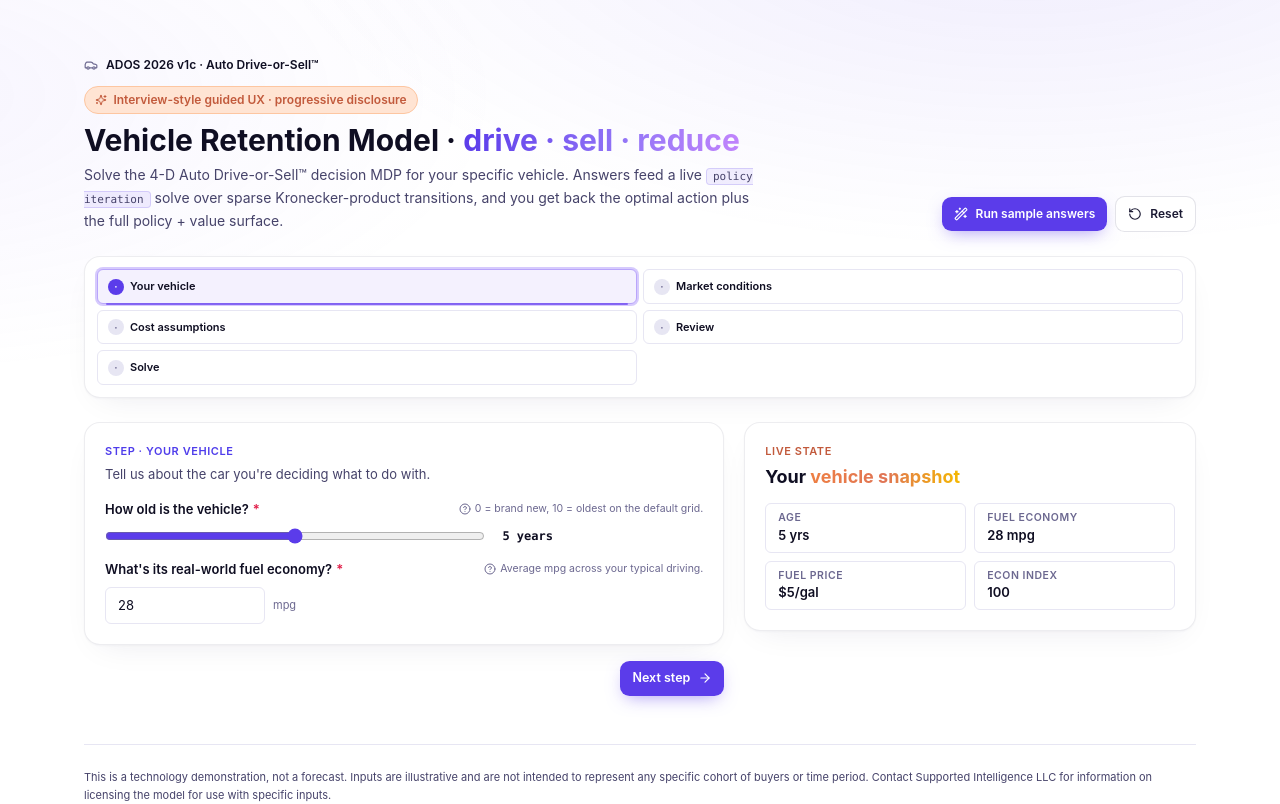
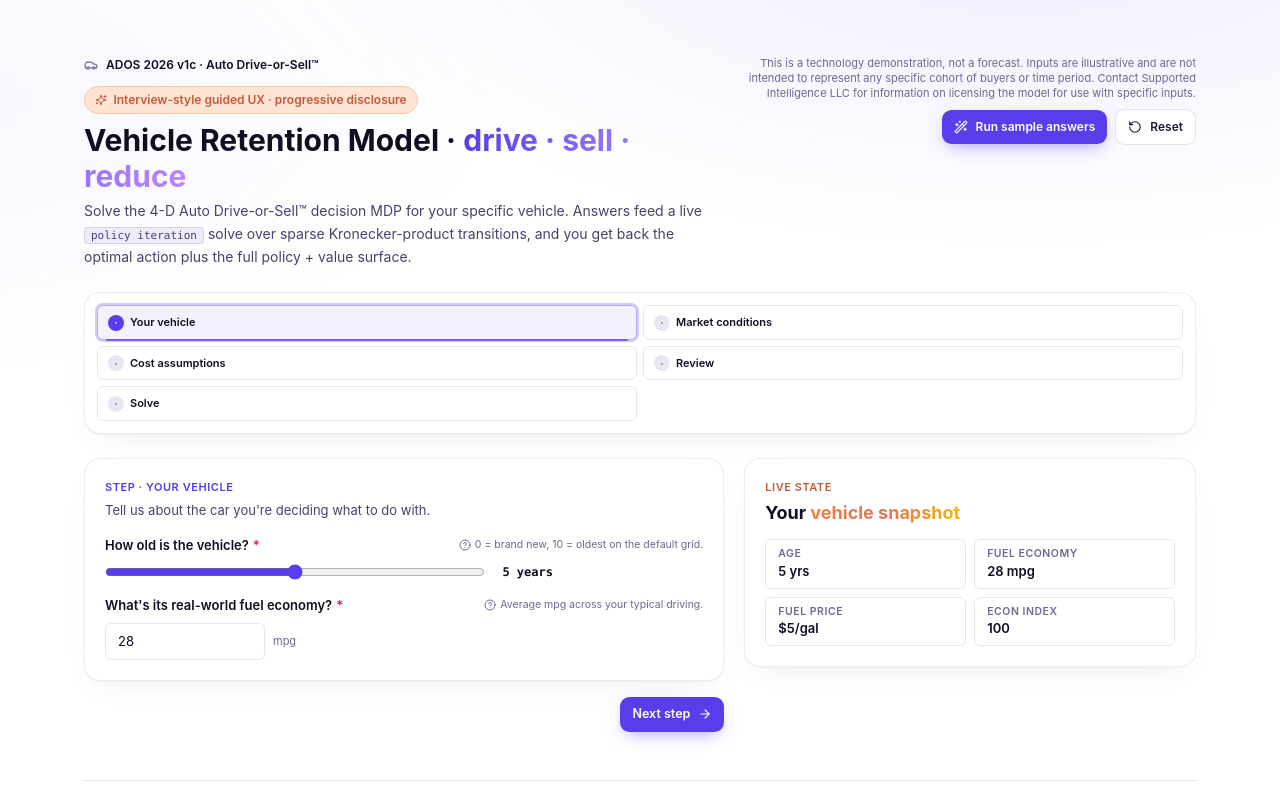
Before and after one commit to Supintel2012/VehicleRetentionModel, a Next.js app: page / in a window 1280 px wide. Shown: the top 804 px of the page. Built offline with nearby package versions, Linux system fonts and the light colour scheme.

Commit message:
Add technology demo disclaimer to Wizard component and adjust header layout

```diff
--- a/components/Wizard.tsx
+++ b/components/Wizard.tsx
@@ -35,6 +35,9 @@ const ACTION_COPY: Record<ActionName, { title: string; tone: string; verb: strin
   sell: { title: "Sell", tone: "action-sell", verb: "Sell now and replace with a newer vehicle." },
   reduce: { title: "Reduce", tone: "action-reduce", verb: "Cut back on miles to lower variable cost." },
 };
+
+const TECH_DEMO_DISCLAIMER =
+  "This is a technology demonstration, not a forecast. Inputs are illustrative and are not intended to represent any specific cohort of buyers or time period. Contact Supported Intelligence LLC for information on licensing the model for use with specific inputs.";
 
 export function Wizard() {
   const template = VEHICLE_RETENTION_TEMPLATE;
@@ -201,14 +204,14 @@ export function Wizard() {
 
 function Header({ onSample, onReset }: { onSample: () => void; onReset: () => void }) {
   return (
-    <div>
-      <div className="flex items-center gap-2 text-[12px] text-ink-500">
-        <Car className="h-3.5 w-3.5" />
-        <span className="text-ink-900 font-semibold">
-          ADOS 2026 v1c · Auto Drive-or-Sell™
-        </span>
-      </div>
-      <div className="mt-3 flex items-end justify-between flex-wrap gap-3">
+    <div className="mt-0 flex flex-col gap-3 lg:flex-row lg:items-start lg:justify-between lg:gap-6">
+      <div className="min-w-0 flex-1 space-y-3">
+        <div className="flex items-center gap-2 text-[12px] text-ink-500">
+          <Car className="h-3.5 w-3.5 shrink-0" />
+          <span className="text-ink-900 font-semibold">
+            ADOS 2026 v1c · Auto Drive-or-Sell™
+          </span>
+        </div>
         <div>
           <span className="chip chip-coral">
             <Sparkles className="h-3 w-3" />
@@ -226,7 +229,15 @@ function Header({ onSample, onReset }: { onSample: () => void; onReset: () => vo
             action plus the full policy + value surface.
           </p>
         </div>
-        <div className="flex items-center gap-2">
+      </div>
+      <div className="flex w-full shrink-0 flex-col items-end gap-2 lg:max-w-[min(100%,22rem)] xl:max-w-md">
+        <p
+          className="text-right text-[10px] leading-snug text-ink-500 sm:text-[11px]"
+          role="note"
+        >
+          {TECH_DEMO_DISCLAIMER}
+        </p>
+        <div className="flex flex-shrink-0 flex-wrap items-center justify-end gap-2">
           <button onClick={onSample} className="btn-primary !py-2 !px-3 !text-[12px]">
             <Wand2 className="h-3.5 w-3.5" />
             Run sample answers
```
